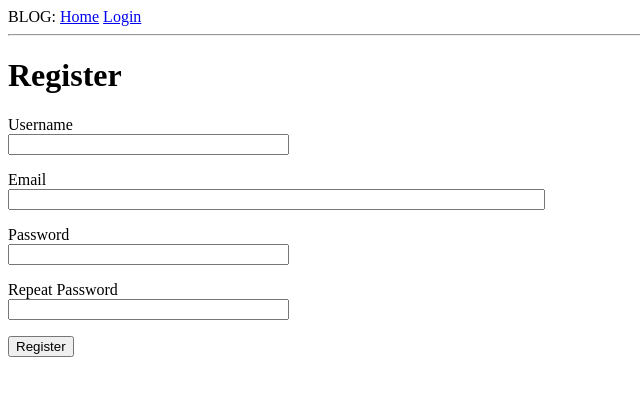
After one commit to Vitalii36/My_flask_blog, a Flask app: page /register in a window 1280 px wide. The commit adds this page. Shown: the top 396 px of the page, without its empty margins (0-640 px from the left). Run offline with Flask 2, Linux system fonts and the light colour scheme.

Commit message:
[UPDATE] registration method

```diff
--- a/app/__init__.py
+++ b/app/__init__.py
@@ -1,12 +1,15 @@
+from flask_login import LoginManager
 from flask import Flask
 from config import Config
-from . import forms
 from flask_sqlalchemy import SQLAlchemy
 from flask_migrate import Migrate
+
 
 app = Flask(__name__)
 app.config.from_object(Config)
 db = SQLAlchemy(app)
 migrate = Migrate(app, db)
+login = LoginManager(app)
+login.login_view = 'login'
 
 from app import routes, models
--- a/app/forms.py
+++ b/app/forms.py
@@ -1,6 +1,7 @@
 from flask_wtf import FlaskForm
 from wtforms import StringField, PasswordField, BooleanField, SubmitField
-from wtforms.validators import DataRequired
+from wtforms.validators import ValidationError, DataRequired, Email, EqualTo
+from app.models import User
 
 
 class LoginForm(FlaskForm):
@@ -9,3 +10,21 @@ class LoginForm(FlaskForm):
     password = PasswordField('Password', validators=[DataRequired()])
     remember_me = BooleanField('Remember Me')
     submit = SubmitField('Sign In')
+
+class RegistrationForm(FlaskForm):
+    username = StringField('Username', validators=[DataRequired()])
+    email = StringField('Email', validators=[DataRequired(), Email()])
+    password = PasswordField('Password', validators=[DataRequired()])
+    password2 = PasswordField(
+        'Repeat Password', validators=[DataRequired(), EqualTo('password')])
+    submit = SubmitField('Register')
+
+    def validate_username(self, username):
+        user = User.query.filter_by(username=username.data).first()
+        if user is not None:
+            raise ValidationError('Please use a different username.')
+
+    def validate_email(self, email):
+        user = User.query.filter_by(email=email.data).first()
+        if user is not None:
+            raise ValidationError('Please use a different email address.')
--- a/app/routes.py
+++ b/app/routes.py
@@ -1,9 +1,15 @@
-from flask import render_template
-from app import app
-from app.forms import LoginForm
+from flask import render_template, request
+from app import app, db
+from app.forms import LoginForm, RegistrationForm
+from flask_login import current_user, login_user,\
+    logout_user, login_required
+from app.models import User
+from werkzeug.urls import url_parse
+
 
 @app.route('/')
 @app.route('/index')
+@login_required
 def index():
     user = {'username': 'Vitalii'}
     posts = [
@@ -16,13 +22,41 @@ def index():
             'body': 'The Avengers movie was so cool!'
         }
     ]
-    return render_template('index.html', title='Home', user=user, posts=posts)
+    return render_template('index.html', title='Home Page', posts=posts)
 
 @app.route('/login', methods=['GET', 'POST'])
 def login():
+    if current_user.is_authenticated:
+        return redirect(url_for('index'))
     form = LoginForm()
     if form.validate_on_submit():
-        flash('Login requested for user {}, remember_me={}'.format(
-            form.username.data, form.remember_me.data))
-        return redirect('/index')
+        user = User.query.filter_by(username=form.username.data).first()
+        if user is None or not user.check_password(form.password.data):
+            flash('Invalid username or password')
+            return redirect(url_for('login'))
+        login_user(user, remember=form.remember_me.data)
+        next_page = request.args.get('next')
+        if not next_page or url_parse(next_page).netloc != '':
+            next_page = url_for('index')
+        return redirect(next_page)
     return render_template('login.html', title='Sign In', form=form)
+
+
+@app.route('/login', methods=['GET', 'POST'])
+def logout():
+    logout_user()
+    return redirect(url_for('index'))
+
+@app.route('/register', methods=['GET', 'POST'])
+def register():
+    if current_user.is_authenticated:
+        return redirect(url_for('index'))
+    form = RegistrationForm()
+    if form.validate_on_submit():
+        user = User(username=form.username.data, email=form.email.data)
+        user.set_password(form.password.data)
+        db.session.add(user)
+        db.session.commit()
+        flash('Congratulations, you are now a registered user!')
+        return redirect(url_for('login'))
+    return render_template('register.html', title='Register', form=form)
--- a/app/templates/base.html
+++ b/app/templates/base.html
@@ -9,8 +9,12 @@
     <body>
         <div>
             BLOG:
-            <a href="/index">Home</a>
-            <a href="/login">login</a>
+            <a href="{{ url_for('index') }}">Home</a>
+            {% if current_user.is_anonymous %}
+            <a href="{{ url_for('login') }}">Login</a>
+            {% else %}
+            <a href="{{ url_for('logout') }}">Logout</a>
+            {% endif %}
         </div>
         <hr>
         {% with messages = get_flashed_messages() %}
--- a/app/templates/index.html
+++ b/app/templates/index.html
@@ -1,7 +1,7 @@
 {% extends "base.html" %}
 
 {% block content %}
-    <h1>Hi, {{ user.username }}</h1>
+    <h1>Hi, {{ current_user.username }}</h1>
     {% for post in posts %}
     <div><p>{{ post.author.username }} says: <b>{{ post.body }}</b></p></div>
     {% endfor %}
--- a/app/templates/login.html
+++ b/app/templates/login.html
@@ -3,7 +3,7 @@
 {% block content %}
     <h1>Sing In</h1>
     <from action="" method="post" novalidate>
-        {{ form.hidden_tag }}
+        {{ form.hidden_tag() }}
         <p>
             {{ form.username.label }}<br>
             {{ form.username(size=32) }}
@@ -15,4 +15,5 @@
         <p>{{ form.remember_me() }} {{ form.remember_me.label }}</p>
         <p>{{ form.submit() }}</p>
     </from>
+<p>New User? <a href="{{ url_for('register') }}">Click to Register!</a></p>
 {% endblock %}
--- /dev/null
+++ b/app/templates/register.html
@@ -0,0 +1,37 @@
+{% extends "base.html" %}
+
+{% block content %}
+    <h1>Register</h1>
+    <form action="" method="post">
+        {{ form.hidden_tag() }}
+        <p>
+            {{ form.username.label }}<br>
+            {{ form.username(size=32) }}<br>
+            {% for error in form.username.errors %}
+            <span style="color: red;">[{{ error }}]</span>
+            {% endfor %}
+        </p>
+        <p>
+            {{ form.email.label }}<br>
+            {{ form.email(size=64) }}<br>
+            {% for error in form.email.errors %}
+            <span style="color: red;">[{{ error }}]</span>
+            {% endfor %}
+        </p>
+        <p>
+            {{ form.password.label }}<br>
+            {{ form.password(size=32) }}<br>
+            {% for error in form.password.errors %}
+            <span style="color: red;">[{{ error }}]</span>
+            {% endfor %}
+        </p>
+        <p>
+            {{ form.password2.label }}<br>
+            {{ form.password2(size=32) }}<br>
+            {% for error in form.password2.errors %}
+            <span style="color: red;">[{{ error }}]</span>
+            {% endfor %}
+        </p>
+        <p>{{ form.submit() }}</p>
+    </form>
+{% endblock %}
```
Also changed, not shown: app/models.py (+14 -1 lines).
